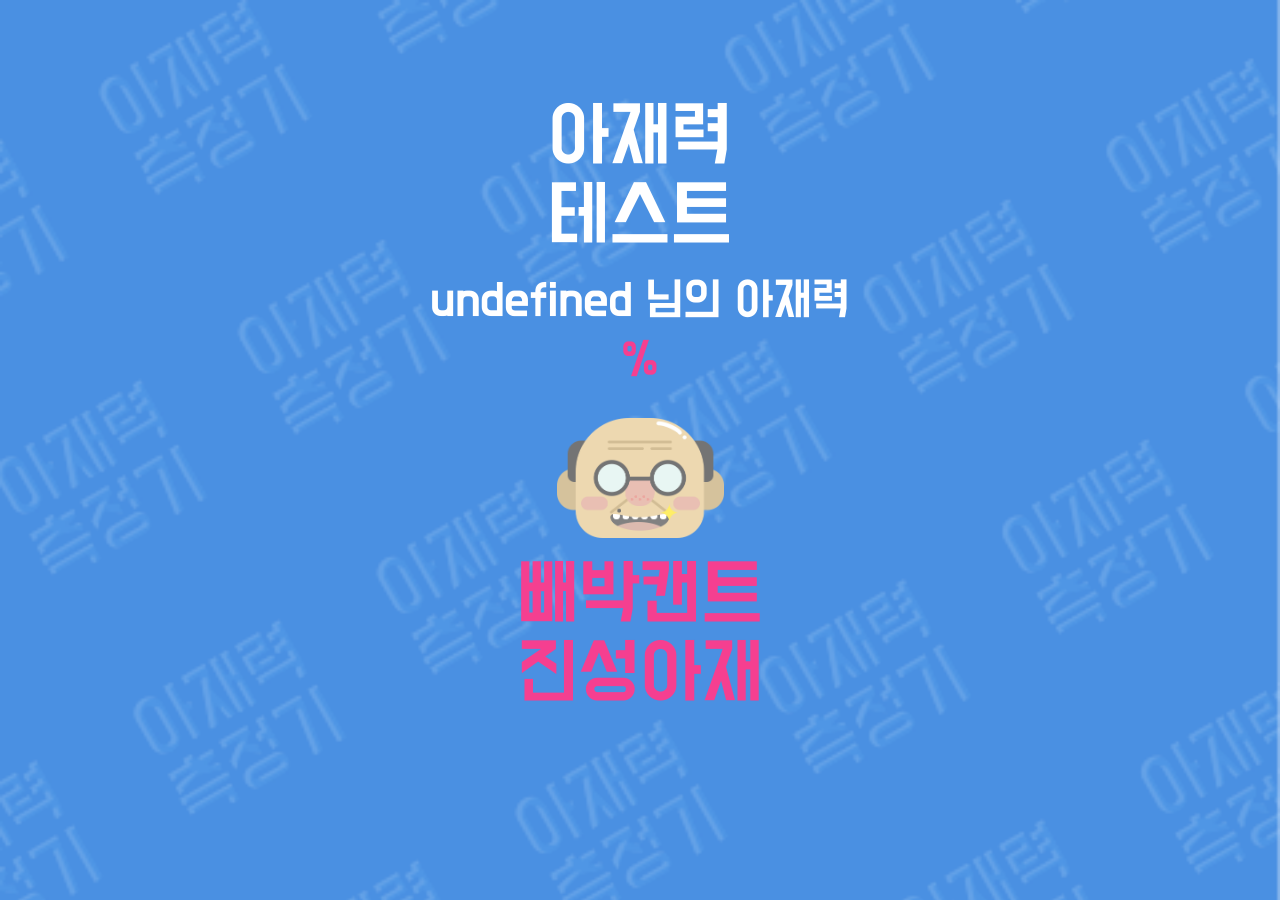
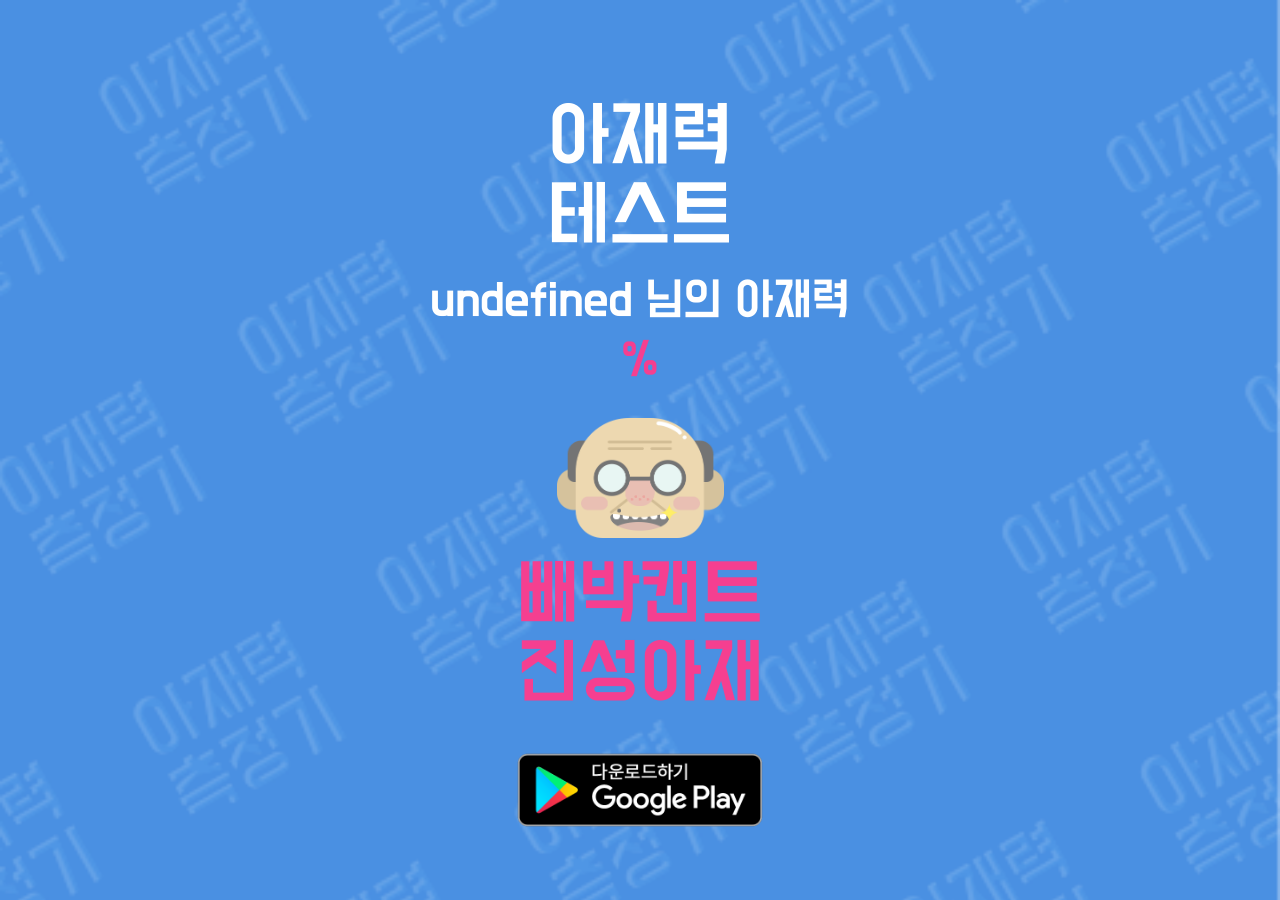
Before and after one commit to SunhoY/zealot-react, a React (Create React App) app: page / in a window 1280 px wide. Built offline with nearby package versions, Linux system fonts and the light colour scheme.

Commit message:
add google play badge

```diff
--- a/src/component/Landing.js
+++ b/src/component/Landing.js
@@ -2,6 +2,7 @@
 import AjaeIndicatingImage from './AjaeIndicatingImage';
 import AjaeIndicatingText from './AjaeIndicatingText';
 import AjaePercentage from './AjaePercentage';
+import PlayStoreBadge from './PlayStoreBadge';
 
 const styles = {
     container: {
@@ -38,6 +39,7 @@
                 <AjaePercentage percentage={this.props.percentage} nickName={this.props.nickName} />
                 <AjaeIndicatingImage percentage={this.props.percentage}/>
                 <AjaeIndicatingText percentage={this.props.percentage} />
+                <PlayStoreBadge />
             </div>
         );
     }
--- /dev/null
+++ b/src/component/PlayStoreBadge.js
@@ -0,0 +1,21 @@
+import React, {Component} from 'react';
+import googlePlayBadge from '../assets/image/google-play-badge.png';
+
+const styles = {
+    container: {
+        width: "100%",
+        textAlign: "center"
+    }
+};
+
+export default class PlayStoreBadge extends Component {
+    render() {
+        return (
+            <div style={styles.container}>
+                <a href='https://play.google.com/store/apps/details?id=io.harry.zealot&pcampaignid=MKT-Other-global-all-co-prtnr-py-PartBadge-Mar2515-1'>
+                    <img style={{width: "35vh"}} alt='다운로드하기 Google Play' src={googlePlayBadge}/>
+                </a>
+            </div>
+        )
+    }
+}
```
Also changed, not shown: src/assets/image/google-play-badge.png (added).
